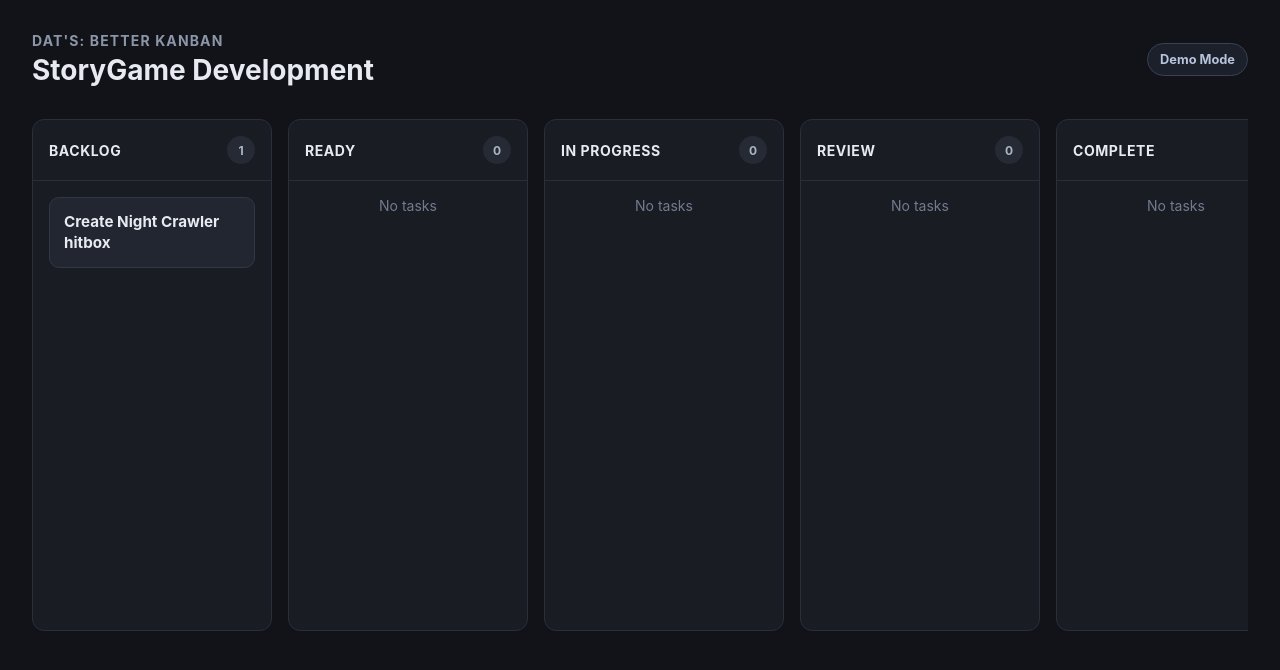
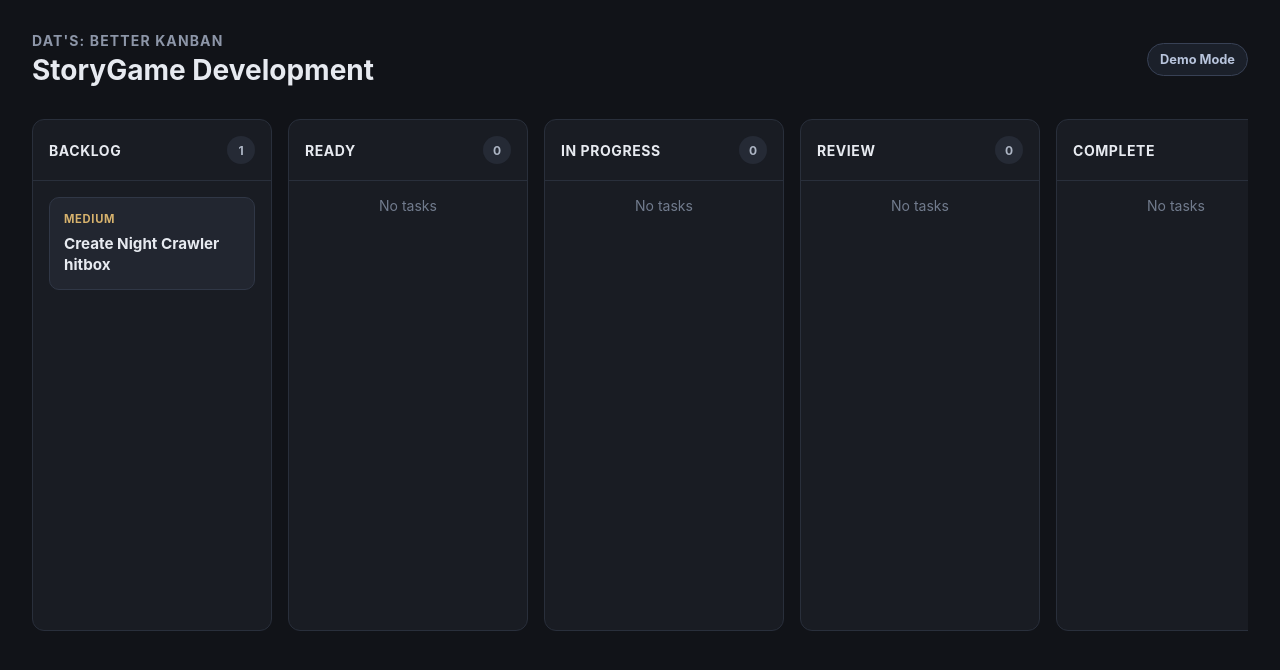
Before and after one commit to DatRuben/Dats-Better-Kanban, a React (Vite) app: page / in a window 1280 px wide. Shown: the top 670 px of the page. Built offline with nearby package versions, Linux system fonts and the light colour scheme.

Commit message:
adding priority and connecting it to priority data from taskcard

```diff
--- a/src/App.css
+++ b/src/App.css
@@ -97,6 +97,15 @@
   background: #222630;
 }
 
+.task-card__priority {
+  margin: 0 0 0.5rem;
+  color: #d7b26d;
+  font-size: 0.7rem;
+  font-weight: 700;
+  letter-spacing: 0.06em;
+  text-transform: uppercase;
+}
+
 .task-card h3 {
   margin: 0;
   font-size: 0.95rem;
--- a/src/components/TaskCard.tsx
+++ b/src/components/TaskCard.tsx
@@ -7,6 +7,7 @@ interface TaskCardProps {
 export function TaskCard({ task }: TaskCardProps) {
   return (
     <article className="task-card">
+      <p className="task-card__priority">{task.priority}</p>
       <h3>{task.title}</h3>
     </article>
   )
```
